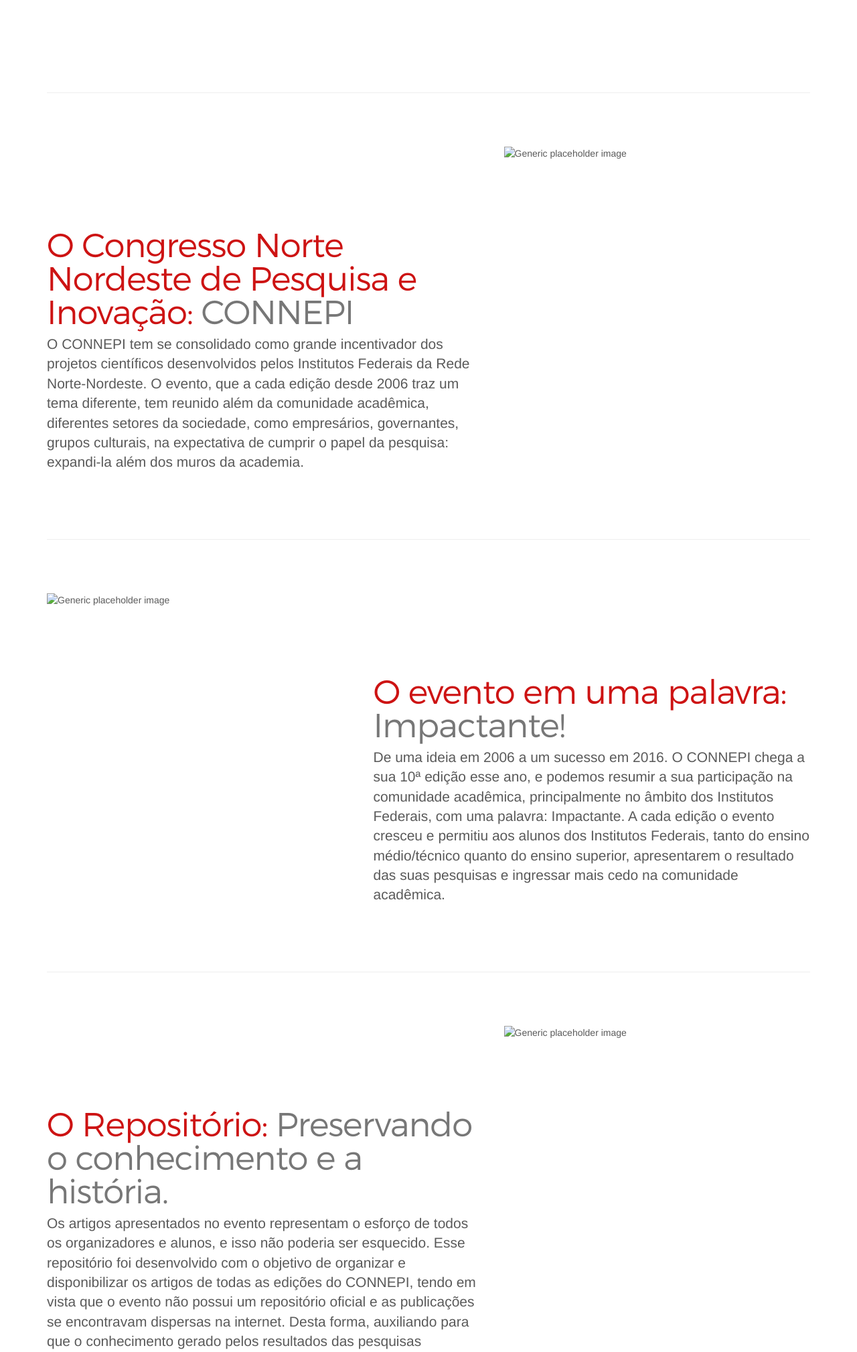
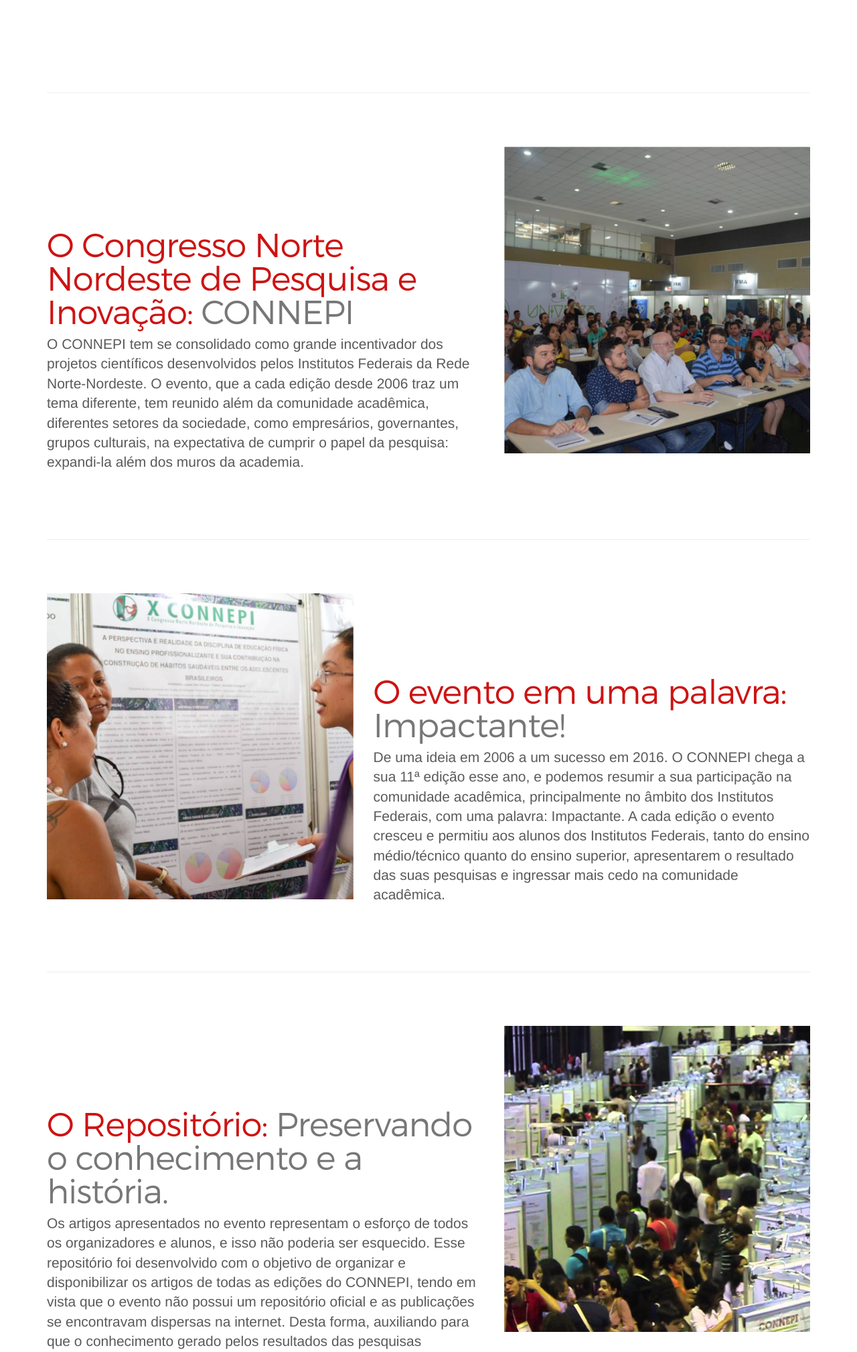
Before and after one commit to FEMoura/connepirep, a PHP site: page /about.php in a window 1280 px wide. Shown: the part 671-2690 px from the top of the page at 67% size. Run offline with PHP 8.4, Linux system fonts and the light colour scheme.

Commit message:
Adição das imagens à página about.
Atualização da página about.

```diff
--- a/about.php
+++ b/about.php
@@ -131,7 +131,7 @@
           <p class="lead">O CONNEPI  tem se consolidado como grande incentivador dos projetos científicos desenvolvidos pelos Institutos Federais da Rede Norte-Nordeste. O evento, que a cada edição desde 2006 traz um tema diferente, tem reunido além da comunidade acadêmica, diferentes setores da sociedade, como empresários, governantes, grupos culturais, na expectativa de cumprir o papel da pesquisa: expandi-la além dos muros da academia.</p>
         </div>
         <div class="col-md-5">
-          <img class="featurette-image img-responsive center-block" data-src="holder.js/500x500/auto" alt="Generic placeholder image">
+          <img class="featurette-image img-responsive center-block" src="assets/images/img2.png" alt="Generic placeholder image">
         </div>
       </div>
 
@@ -140,10 +140,10 @@
       <div class="row featurette">
         <div class="col-md-7 col-md-push-5">
           <h2 class="featurette-heading">O evento em uma palavra: <span class="text-muted">Impactante!</span></h2>
-          <p class="lead">De uma ideia em 2006 a um sucesso em 2016. O CONNEPI chega a sua 10ª edição esse ano, e podemos resumir a sua participação na comunidade acadêmica, principalmente no âmbito dos Institutos Federais, com uma palavra: Impactante. A cada edição o evento cresceu e permitiu aos alunos dos Institutos Federais, tanto do ensino médio/técnico quanto do ensino superior, apresentarem o resultado das suas pesquisas e ingressar mais cedo na comunidade acadêmica.</p>
+          <p class="lead">De uma ideia em 2006 a um sucesso em 2016. O CONNEPI chega a sua 11ª edição esse ano, e podemos resumir a sua participação na comunidade acadêmica, principalmente no âmbito dos Institutos Federais, com uma palavra: Impactante. A cada edição o evento cresceu e permitiu aos alunos dos Institutos Federais, tanto do ensino médio/técnico quanto do ensino superior, apresentarem o resultado das suas pesquisas e ingressar mais cedo na comunidade acadêmica.</p>
         </div>
         <div class="col-md-5 col-md-pull-7">
-          <img class="featurette-image img-responsive center-block" data-src="holder.js/500x500/auto" alt="Generic placeholder image">
+          <img class="featurette-image img-responsive center-block" src="assets/images/img1.png" alt="Generic placeholder image">
         </div>
       </div>
 
@@ -155,7 +155,7 @@
           <p class="lead">Os artigos apresentados no evento representam o esforço de todos os organizadores e alunos, e isso não poderia ser esquecido. Esse repositório foi desenvolvido com o objetivo de organizar e disponibilizar os artigos de todas as edições do CONNEPI, tendo em vista que o evento não possui um repositório oficial e as publicações se encontravam dispersas na internet. Desta forma, auxiliando para que o conhecimento gerado pelos resultados das pesquisas apresentados no CONNEPI continue sendo difundido e marcando a história de todos os envolvidos.</p>
         </div>
         <div class="col-md-5">
-          <img class="featurette-image img-responsive center-block" data-src="assets/images/connepi2006.png" alt="Generic placeholder image">
+          <img class="featurette-image img-responsive center-block" src="assets/images/img3.png" alt="Generic placeholder image">
         </div>
       </div>
 
```
Also changed, not shown: assets/images/img1.png (added), assets/images/img2.png (added), assets/images/img3.png (added).
